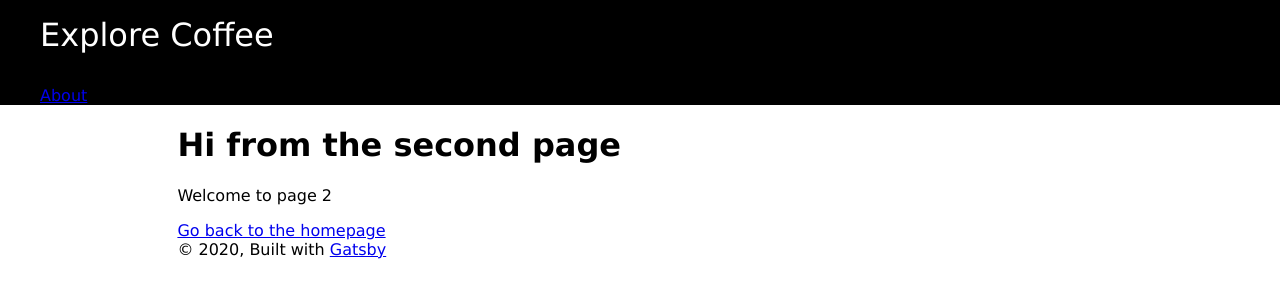
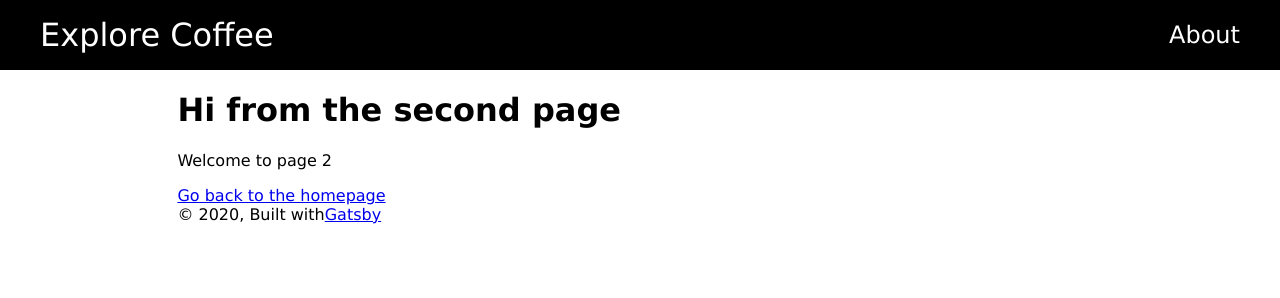
Before and after one commit to KentoKana/gatsby-coffee-site, a Gatsby site: page /about in a window 1280 px wide. Built offline with nearby package versions, Linux system fonts and the light colour scheme; Gatsby itself is replaced by a stand-in of ours.

Commit message:
started styling

```diff
--- a/src/components/header.js
+++ b/src/components/header.js
@@ -2,8 +2,8 @@ import { useStaticQuery, Link, graphql } from "gatsby"
 import PropTypes from "prop-types"
 import React from "react"
 
+import "../styles/global.scss"
 import "../styles/partials/main-header.scss"
-import "../styles/global.scss"
 
 const Header = ({ siteTitle }) => {
   const data = useStaticQuery(graphql`
@@ -18,24 +18,27 @@ const Header = ({ siteTitle }) => {
       }
     }
   `)
-  console.log(data)
   return (
     <header className="main-header">
-      <div className="main-header__logo-container container">
+      <div className="container main-header__container">
+        <div className="main-header__logo-container">
           <Link className="main-header__link--logo" to="/">
             {siteTitle}
           </Link>
         </div>
-      <div>
-        <ul>
+        <div className="main-header__nav-items-container">
+          <ul className="main-header__nav-items">
             {data.allNavigationJson.edges.map((item, index) => {
               return (
-              <li key={index}>
-                <Link to={item.node.url}>{item.node.name}</Link>
+                <li className="main-header__nav-item" key={index}>
+                  <Link className="main-header__link--item" to={item.node.url}>
+                    {item.node.name}
+                  </Link>
                 </li>
               )
             })}
           </ul>
+        </div>
       </div>
     </header>
   )
--- a/src/components/layout.js
+++ b/src/components/layout.js
@@ -30,7 +30,6 @@ const Layout = ({ children }) => {
         <main>{children}</main>
         <footer>
           © {new Date().getFullYear()}, Built with
-          {` `}
           <a href="https://www.gatsbyjs.org">Gatsby</a>
         </footer>
       </div>
--- /dev/null
+++ b/src/styles/colors.scss
@@ -0,0 +1,2 @@
+$primary: #000;
+$secondary: gold;
--- /dev/null
+++ b/src/styles/mixins.scss
@@ -0,0 +1,3 @@
+@mixin transition-time {
+    transition: 0.3s ease all;
+}
--- a/src/styles/partials/main-header.scss
+++ b/src/styles/partials/main-header.scss
@@ -1,7 +1,20 @@
+@import "../colors.scss";
+@import "../mixins.scss";
 .main-header {
     background-color: #000;
+    .container {
+        flex-direction: row;
+        justify-content: space-between;
+        align-items: center;
+    }
     &__logo-container {
         padding: 1em 0;
+    }
+    &__nav-items {
+        padding: 0;
+    }
+    &__nav-item {
+        margin-left: 10px;
     }
     &__link {
         &--logo {
@@ -11,5 +24,15 @@
             display: block;
             height: inherit;
         }
+        &--item {
+            color: #fff;
+            text-decoration: none;
+            font-size: 1.5em;
+            margin: 0;
+            &:hover {
+                color: $secondary;
+                @include transition-time;
+            }
+        }
     }
 }
```
Lines whose indentation alone changed are shown as unchanged.
